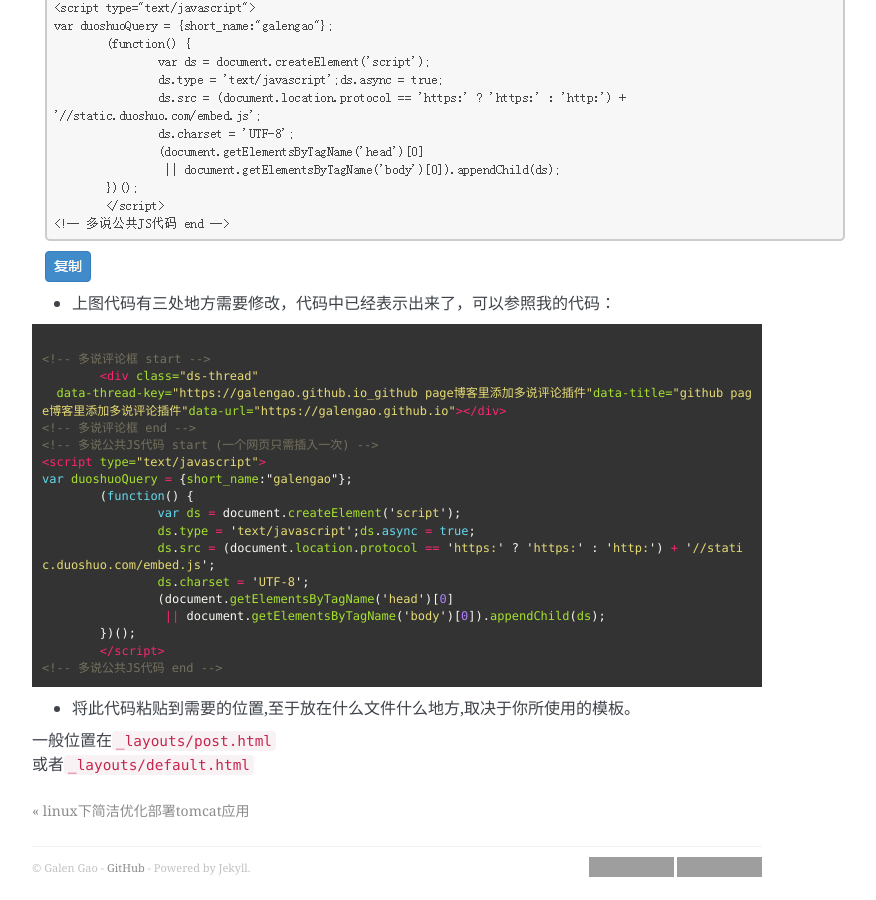
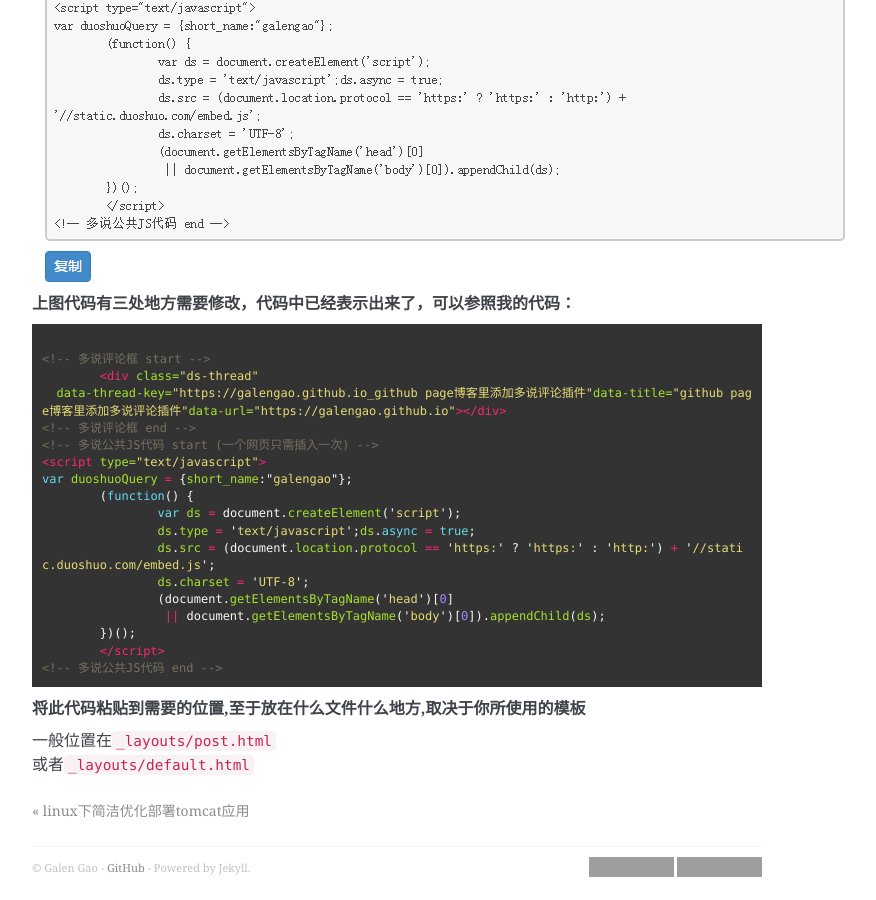
Before and after one commit to GalenGao/GalenGao.github.io, a Jekyll site: the page built from _posts/2016-06-05-duoshuo-discus.md, in a window 1280 px wide and 900 px high, scrolled down 1143 px. Shown: the whole window, without its empty margins (338-1214 px from the left). Built offline with Jekyll 4.4.1, drawn with Linux system fonts in a browser that asks for light colours; nearby versions of some CDN libraries; comment, search, counter and statistics services are not loaded; grey boxes are pictures that could not be loaded.

```diff
--- a/_posts/2016-06-05-duoshuo-discus.md
+++ b/_posts/2016-06-05-duoshuo-discus.md
@@ -12,19 +12,19 @@ categories: [blog]
 
 
 
-* 登录多说创建站点
+**登录多说创建站点**
 
  [多说站点创建地址](http://duoshuo.com/create-site/)
 
-* 创建多说站点，填写信息如下图：
+**创建多说站点，填写信息如下图：**
 
 ![duoshuo](/static/img/myimg/duoshuo1.png)
 
-* 填写完信息后，点击创建，生成代码，如下图：
+**填写完信息后，点击创建，生成代码，如下图：**
 
 ![duoshuo](/static/img/myimg/duoshuo2.png)
 
-* 上图代码有三处地方需要修改，代码中已经表示出来了，可以参照我的代码：
+**上图代码有三处地方需要修改，代码中已经表示出来了，可以参照我的代码：**
 
 {% highlight html %}
 <!-- 多说评论框 start -->
@@ -46,7 +46,7 @@ var duoshuoQuery = {short_name:"galengao"};
 <!-- 多说公共JS代码 end -->
 {% endhighlight %}
 
-* 将此代码粘贴到需要的位置,至于放在什么文件什么地方,取决于你所使用的模板。
+**将此代码粘贴到需要的位置,至于放在什么文件什么地方,取决于你所使用的模板**
 
 一般位置在`_layouts/post.html`
 或者`_layouts/default.html`
```
